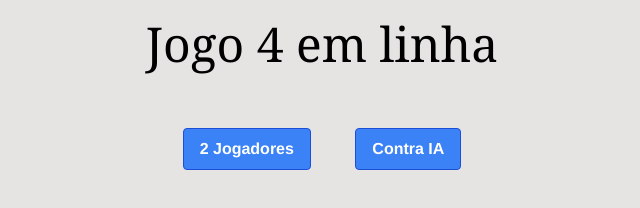
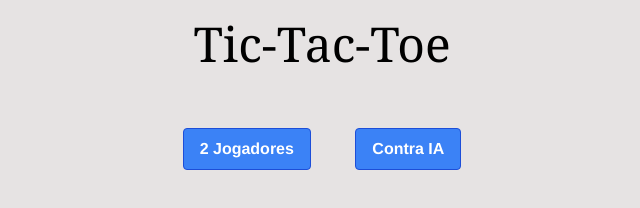
Before and after one commit to ruipinheiro9/Four-in-a-Row, a plain HTML site: page index.html in a window 1280 px wide. Shown: the whole page, without its empty margins (318-958 px from the left). Drawn offline with nearby package versions, Linux system fonts and the light colour scheme.

Commit message:
Update index.html
Name changes

```diff
--- a/index.html
+++ b/index.html
@@ -6,9 +6,9 @@
     <meta http-equiv="X-UA-Compatible" content="IE=edge">
     <meta name="viewport" content="width=device-width, initial-scale=1.0">
     <link rel="stylesheet" href="css/style.css">
-    <title>4 em linha</title>
+    <title>Tic-Tac-Toe</title>
 
-    <h1 class="font-serif text-5xl my-5">Jogo 4 em linha</h1>
+    <h1 class="font-serif text-5xl my-5">Tic-Tac-Toe</h1>
 
     <div id="buttons-container" class="pt-10">
         <button id="oneplayer"
```
